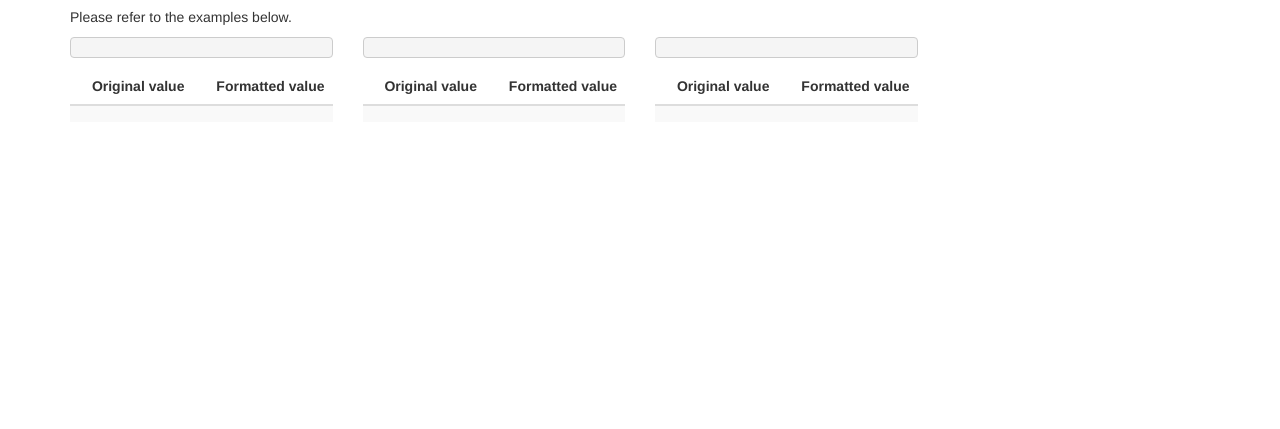
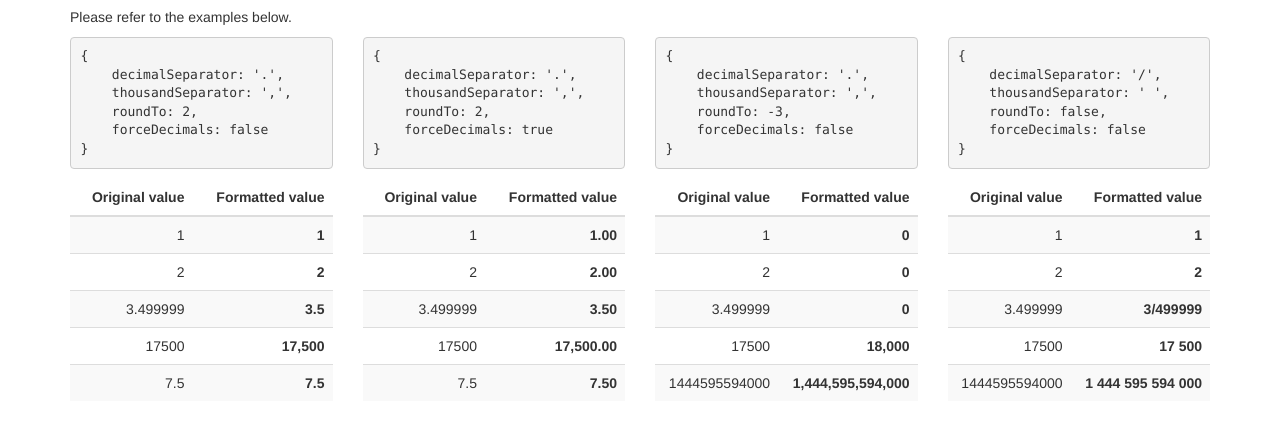
Before and after one commit to mmbakker/numbersjs, a plain HTML site: page index.html in a window 1280 px wide. Shown: the part 63-492 px from the top of the page. Drawn offline with nearby package versions, Linux system fonts and the light colour scheme.

Commit message:
Adds a new test; fixes config name mismatch.

```diff
--- a/index.html
+++ b/index.html
@@ -3,7 +3,7 @@
     <head>
         <link rel="stylesheet" media="all" href="https://maxcdn.bootstrapcdn.com/bootstrap/3.3.5/css/bootstrap.min.css">
 
-        <script src="numbersjs.js"></script>
+        <script src="lib/numbersjs.js"></script>
 
         <script>
 
@@ -90,7 +90,7 @@
                             insertExample(1, [1, 2, 3.499999, 17500, 7.5000], {
                                 decimalSeparator: '.',
                                 thousandSeparator: ',',
-                                roundToDecimals: 2,
+                                roundTo: 2,
                                 forceDecimals: false
                             });
                         }());
@@ -120,7 +120,7 @@
                             insertExample(2, [1, 2, 3.499999, 17500, 7.5000], {
                                 decimalSeparator: '.',
                                 thousandSeparator: ',',
-                                roundToDecimals: 2,
+                                roundTo: 2,
                                 forceDecimals: true
                             });
                         }());
@@ -151,7 +151,37 @@
                                 decimalSeparator: '.',
                                 thousandSeparator: ',',
                                 roundTo: -3,
-                                forceDecimals: true
+                                forceDecimals: false
+                            });
+                        }());
+                    </script>
+                </div>
+
+                <div class="col-sm-3">
+                    <pre id="config-4"></pre>
+                    <div class="table-responsive">
+                        <table class="table table-striped">
+                            <thead>
+                                <tr>
+                                    <th class="text-right">Original value</th>
+                                    <th class="text-right">Formatted value</th>
+                                </tr>
+                            </thead>
+                            <tbody id="target-4">
+                                <tr id="rowTemplate-4">
+                                    <td class="text-right"></td>
+                                    <td class="text-right"><strong></strong></td>
+                                </tr>
+                            </tbody>
+                        </table>
+                    </div>
+                    <script>
+                        (function(){
+                            insertExample(4, [1, 2, 3.499999, 17500, (+new Date)], {
+                                decimalSeparator: '/',
+                                thousandSeparator: ' ',
+                                roundTo: false,
+                                forceDecimals: false
                             });
                         }());
                     </script>
```
